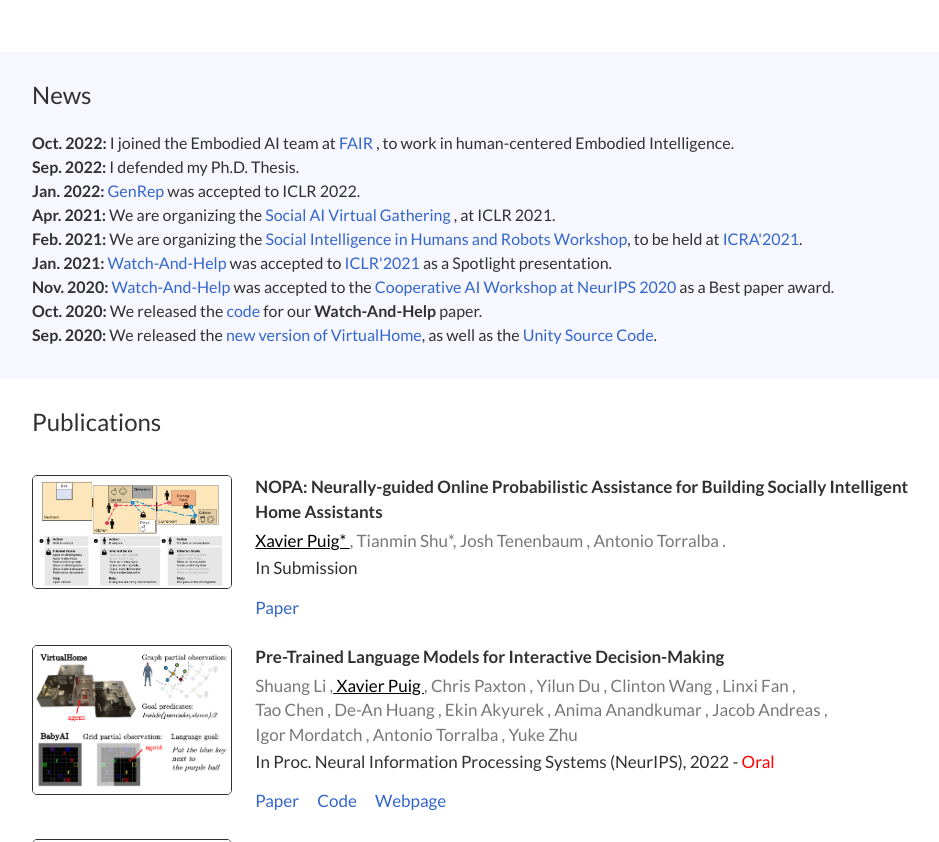
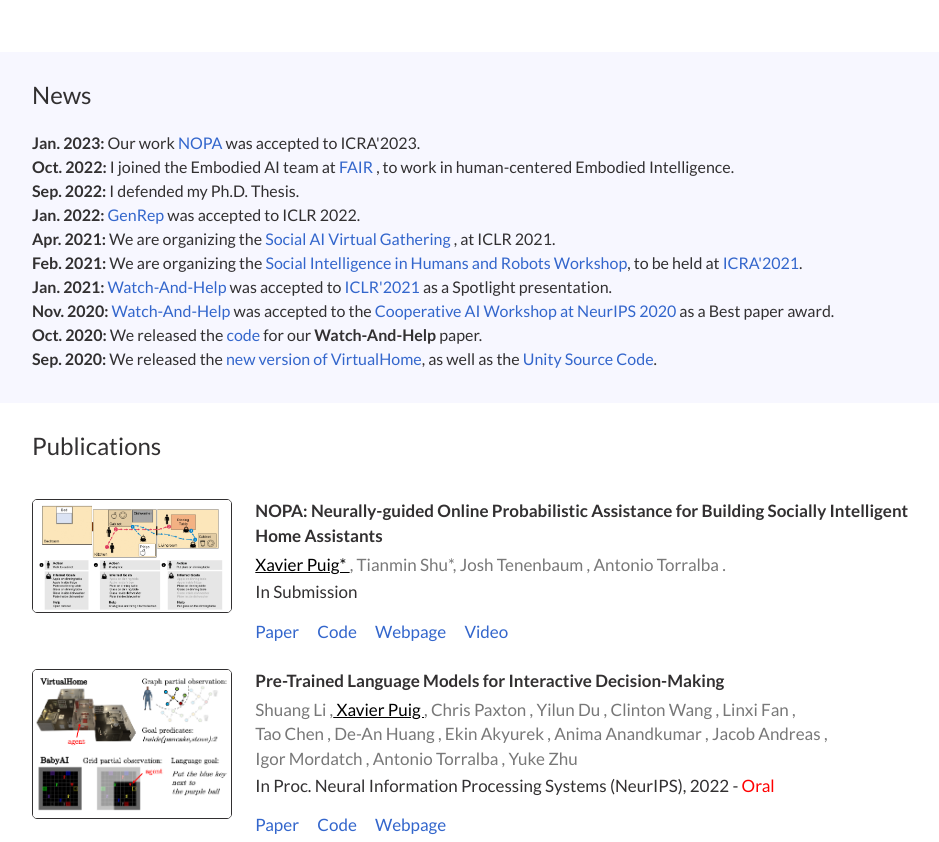
Before and after one commit to xavierpuigf/xavierpuigf.github.io, a plain HTML site: page index.html in a window 1280 px wide. Shown: the part 580-1422 px from the top of the page, without its empty margins (120-1059 px from the left). Drawn offline with nearby package versions, Linux system fonts and the light colour scheme.

Commit message:
Update index.html

```diff
--- a/index.html
+++ b/index.html
@@ -254,7 +254,10 @@ table td {
     <br>
  -->
     <table class="newstable">
-
+	<tr>
+		<td>  <b> Jan. 2023:</b> Our work <a href="https://ali-design.github.io/GenRep/"> NOPA</a> was accepted to ICRA'2023.
+	    </td>
+	</tr>
 	<tr>
 	<td>  <b> Oct. 2022:</b> I joined the Embodied AI team at <a href="https://ai.facebook.com/research/#fundamental-and-applied"> FAIR </a>, to work in human-centered Embodied Intelligence.
 	    </td>
@@ -314,6 +317,17 @@ table td {
                  In Submission <br>
                 <span class="links">
                     <a href="documents/publications/NOPA.pdf">Paper</a>
+                </span>
+
+		<span class="links">
+                    <a href="https://github.com/xavierpuigf/online_watch_and_help">Code</a>
+                </span>
+		<span class="links">
+                    <a href="https://www.tshu.io/online_watch_and_help/">Webpage</a>
+                </span>
+
+		<span class="links">
+                    <a href="https://youtu.be/Oawo9pynPL0">Video</a>
                 </span>
             </div>
         </div>
```
